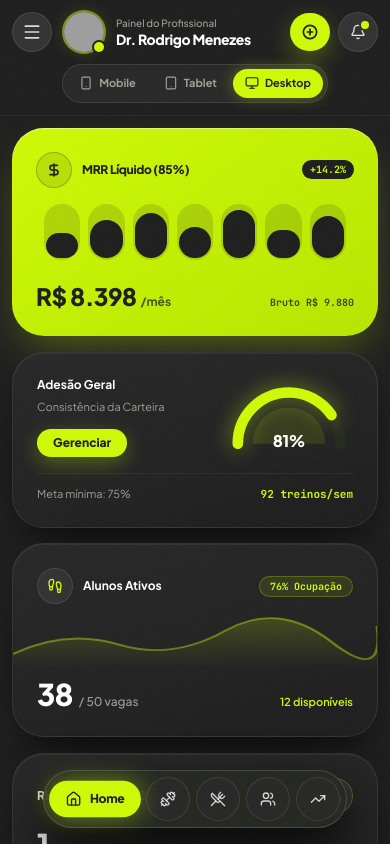
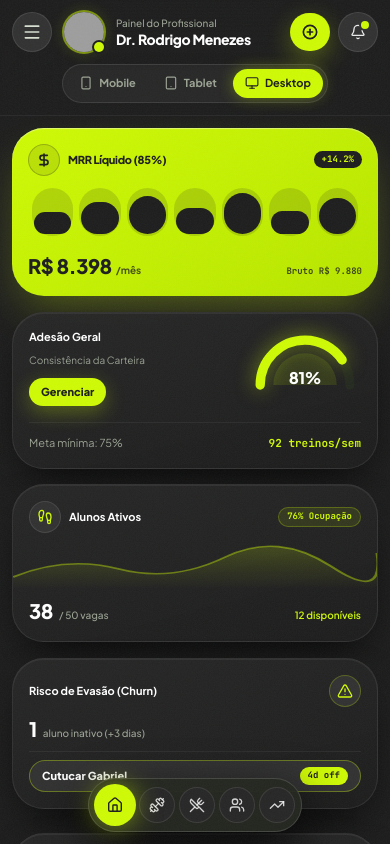
Before and after one commit to arthurlamonica/odomofitApp_user_homolog, a React (Vite) app: page / in a window 390 px wide. Shown: the top 844 px of the page. Built offline with nearby package versions, Linux system fonts and the light colour scheme; grey boxes are pictures that could not be loaded.

Commit message:
fix(ui): dynamic fluid font scaling and icon-only bottom mobile navigation bar

```diff
--- a/src/App.tsx
+++ b/src/App.tsx
@@ -71,6 +71,7 @@ export const App: React.FC = () => {
             mobileOpen={mobileSidebarOpen}
             onCloseMobile={() => setMobileSidebarOpen(false)}
             forceMobileLayout={viewportMode === 'mobile' || viewportMode === 'tablet'}
+            viewportMode={viewportMode}
           />
 
           {/* Main Content Area */}
--- a/src/components/MetricCards.tsx
+++ b/src/components/MetricCards.tsx
@@ -72,23 +72,23 @@ export const MetricCards: React.FC<MetricCardsProps> = ({
       {/* ROW 1: 4 Primary KPI Cards (Responsive: 1 col on mobile, 2 on tablet, 4 on desktop) */}
       <div className="grid grid-cols-1 sm:grid-cols-2 xl:grid-cols-4 gap-4 sm:gap-5">
         {/* 1. SOLID VOLT FEATURE CARD: MRR Líquido + Equalizer Bars (Matches "Sleep Hours 7.5 Hrs" Card in Reference Mockup) */}
-        <div className="bento-anim-item volt-feature-card p-6 relative overflow-hidden flex flex-col justify-between">
+        <div className="bento-anim-item volt-feature-card p-4 sm:p-6 relative overflow-hidden flex flex-col justify-between">
           <div className="flex items-center justify-between">
-            <div className="flex items-center gap-2.5">
-              <div className="w-9 h-9 rounded-full border border-[#1E1E1E]/25 flex items-center justify-center bg-[#1E1E1E]/10">
+            <div className="flex items-center gap-2 sm:gap-2.5">
+              <div className="w-8 h-8 sm:w-9 sm:h-9 rounded-full border border-[#1E1E1E]/25 flex items-center justify-center bg-[#1E1E1E]/10 shrink-0">
                 <DollarSign className="w-4 h-4 text-[#1E1E1E] stroke-[2.5]" />
               </div>
-              <span className="text-xs font-extrabold tracking-tight text-[#1E1E1E]">
+              <span className="text-[11px] sm:text-xs font-extrabold tracking-tight text-[#1E1E1E] leading-tight">
                 MRR Líquido (85%)
               </span>
             </div>
-            <span className="text-[10px] font-mono font-black px-2 py-0.5 rounded-full bg-[#1E1E1E] text-[#CFFA06]">
+            <span className="text-[9px] sm:text-[10px] font-mono font-black px-2 py-0.5 rounded-full bg-[#1E1E1E] text-[#CFFA06] shrink-0">
               +14.2%
             </span>
           </div>
 
           {/* Vertical Dark Equalizer Bars (Exact Visual Motif from Reference Mockup Bottom-Left Card) */}
-          <div className="my-4 flex items-end justify-between gap-2 h-14 px-2">
+          <div className="my-3 sm:my-4 flex items-end justify-between gap-1.5 sm:gap-2 h-12 sm:h-14 px-1 sm:px-2">
             {EQUALIZER_BARS.map((barH, idx) => (
               <div
                 key={idx}
@@ -102,37 +102,37 @@ export const MetricCards: React.FC<MetricCardsProps> = ({
             ))}
           </div>
 
-          <div className="flex items-baseline justify-between pt-1">
-            <div>
-              <span className="text-2xl sm:text-3xl font-black tracking-tight text-[#1E1E1E]">
+          <div className="flex flex-wrap items-baseline justify-between gap-1 pt-1">
+            <div className="flex items-baseline">
+              <span className="text-xl sm:text-2xl md:text-3xl font-black tracking-tight text-[#1E1E1E]">
                 R$ {professional.monthlyRevenueNet.toLocaleString('pt-BR', { minimumFractionDigits: 0 })}
               </span>
-              <span className="text-xs font-bold text-[#1E1E1E]/75 ml-1">/mês</span>
+              <span className="text-[10px] sm:text-xs font-bold text-[#1E1E1E]/75 ml-1">/mês</span>
             </div>
-            <span className="text-[10px] font-mono font-bold text-[#1E1E1E]/80">
+            <span className="text-[9px] sm:text-[10px] font-mono font-bold text-[#1E1E1E]/80">
               Bruto R$ {professional.monthlyRevenueGross.toLocaleString('pt-BR', { minimumFractionDigits: 0 })}
             </span>
           </div>
         </div>
 
         {/* 2. Overall Progress Semi-Circular Arc Gauge Card (Exact Match to "Overall progress 79%" in Reference Mockup) */}
-        <div className="bento-anim-item antigravity-card p-6 relative overflow-hidden flex flex-col justify-between">
+        <div className="bento-anim-item antigravity-card p-4 sm:p-6 relative overflow-hidden flex flex-col justify-between">
           <div className="flex items-start justify-between gap-2">
-            <div className="space-y-3">
+            <div className="space-y-2 sm:space-y-3">
               <div>
-                <span className="text-xs font-bold text-white block">Adesão Geral</span>
-                <span className="text-[11px] text-[#9BA394]">Consistência da Carteira</span>
+                <span className="text-[11px] sm:text-xs font-bold text-white block">Adesão Geral</span>
+                <span className="text-[10px] sm:text-[11px] text-[#9BA394]">Consistência da Carteira</span>
               </div>
               <button
                 onClick={() => inactiveStudents[0] && onNotifyInactive(inactiveStudents[0])}
-                className="btn-magnetic px-4 py-1.5 rounded-full bg-[#CFFA06] text-[#1E1E1E] text-xs font-extrabold shadow-[0_6px_20px_rgba(207,250,6,0.3)]"
+                className="btn-magnetic px-3 sm:px-4 py-1.5 rounded-full bg-[#CFFA06] text-[#1E1E1E] text-[11px] sm:text-xs font-extrabold shadow-[0_6px_20px_rgba(207,250,6,0.3)]"
               >
                 Gerenciar
               </button>
             </div>
 
             {/* Semi-Circular Arc Gauge SVG (79% / 81%) */}
-            <div className="relative w-32 h-20 flex items-end justify-center shrink-0">
+            <div className="relative w-28 sm:w-32 h-18 sm:h-20 flex items-end justify-center shrink-0">
               <svg viewBox="0 0 120 70" className="w-full h-full overflow-visible">
                 {/* Outer Track */}
                 <path
@@ -172,21 +172,21 @@ export const MetricCards: React.FC<MetricCardsProps> = ({
         </div>
 
         {/* 3. Alunos Ativos & Wave Telemetry Card (Matches Dark Wave "Steps 4.1K" Card in Reference Mockup) */}
-        <div className="bento-anim-item antigravity-card p-6 relative overflow-hidden flex flex-col justify-between">
+        <div className="bento-anim-item antigravity-card p-4 sm:p-6 relative overflow-hidden flex flex-col justify-between">
           <div className="flex items-center justify-between z-10">
-            <div className="flex items-center gap-2.5">
-              <div className="w-9 h-9 rounded-full bg-[#323232] border border-white/10 text-[#CFFA06] flex items-center justify-center">
+            <div className="flex items-center gap-2 sm:gap-2.5">
+              <div className="w-8 h-8 sm:w-9 sm:h-9 rounded-full bg-[#323232] border border-white/10 text-[#CFFA06] flex items-center justify-center shrink-0">
                 <Footprints className="w-4 h-4" />
               </div>
-              <span className="text-xs font-bold text-white">Alunos Ativos</span>
+              <span className="text-[11px] sm:text-xs font-bold text-white leading-tight">Alunos Ativos</span>
             </div>
-            <span className="text-[10px] font-mono font-bold text-[#CFFA06] bg-[#CFFA06]/10 border border-[#CFFA06]/25 px-2.5 py-0.5 rounded-full">
+            <span className="text-[9px] sm:text-[10px] font-mono font-bold text-[#CFFA06] bg-[#CFFA06]/10 border border-[#CFFA06]/25 px-2 py-0.5 rounded-full shrink-0">
               76% Ocupação
             </span>
           </div>
 
           {/* Subtle Background Wave Graph like "Steps 4.1K" in Mockup */}
-          <div className="my-2 -mx-6 relative h-14">
+          <div className="my-2 -mx-4 sm:-mx-6 relative h-12 sm:h-14">
             <svg viewBox="0 0 240 60" className="w-full h-full" preserveAspectRatio="none">
               <defs>
                 <linearGradient id="darkWaveFill" x1="0" y1="0" x2="0" y2="1">
@@ -207,43 +207,43 @@ export const MetricCards: React.FC<MetricCardsProps> = ({
             </svg>
           </div>
 
-          <div className="flex items-baseline justify-between z-10">
+          <div className="flex flex-wrap items-baseline justify-between gap-1 z-10">
             <div className="flex items-baseline gap-1.5">
-              <span className="text-3xl font-black text-white tracking-tight">
+              <span className="text-xl sm:text-2xl md:text-3xl font-black text-white tracking-tight">
                 {professional.activeStudents}
               </span>
-              <span className="text-xs text-[#9BA394] font-medium">/ 50 vagas</span>
+              <span className="text-[10px] sm:text-xs text-[#9BA394] font-medium">/ 50 vagas</span>
             </div>
-            <span className="text-[11px] text-[#CFFA06] font-semibold">12 disponíveis</span>
+            <span className="text-[10px] sm:text-[11px] text-[#CFFA06] font-semibold">12 disponíveis</span>
           </div>
         </div>
 
         {/* 4. Risco de Evasão (Alerta de Inatividade & Retenção) */}
-        <div className="bento-anim-item antigravity-card p-6 relative overflow-hidden flex flex-col justify-between">
+        <div className="bento-anim-item antigravity-card p-4 sm:p-6 relative overflow-hidden flex flex-col justify-between">
           <div className="flex items-center justify-between">
-            <span className="text-xs font-bold text-white">Risco de Evasão (Churn)</span>
-            <div className="w-9 h-9 rounded-full bg-[#323232] border border-[#CFFA06]/25 text-[#CFFA06] flex items-center justify-center">
+            <span className="text-[11px] sm:text-xs font-bold text-white">Risco de Evasão (Churn)</span>
+            <div className="w-8 h-8 sm:w-9 sm:h-9 rounded-full bg-[#323232] border border-[#CFFA06]/25 text-[#CFFA06] flex items-center justify-center shrink-0">
               <AlertTriangle className="w-4 h-4" />
             </div>
           </div>
 
-          <div className="my-3 flex items-baseline gap-2">
-            <span className="text-3xl font-black text-white tracking-tight">
+          <div className="my-2 sm:my-3 flex flex-wrap items-baseline gap-1.5 sm:gap-2">
+            <span className="text-xl sm:text-2xl md:text-3xl font-black text-white tracking-tight">
               {inactiveStudents.length}
             </span>
-            <span className="text-xs text-[#9BA394] font-medium">
+            <span className="text-[10px] sm:text-xs text-[#9BA394] font-medium">
               {inactiveStudents.length === 1 ? 'aluno inativo (+3 dias)' : 'alunos inativos (+3 dias)'}
             </span>
           </div>
 
-          <div className="pt-3 border-t border-white/[0.06]">
+          <div className="pt-2 sm:pt-3 border-t border-white/[0.06]">
             {inactiveStudents.length > 0 ? (
               <button
                 onClick={() => onNotifyInactive(inactiveStudents[0])}
-                className="btn-magnetic w-full flex items-center justify-between py-2 px-4 rounded-full bg-[#323232] hover:bg-[#CFFA06] text-white hover:text-[#1E1E1E] border border-[#CFFA06]/35 text-xs font-extrabold transition-all group"
+                className="btn-magnetic w-full flex items-center justify-between py-1.5 sm:py-2 px-3 sm:px-4 rounded-full bg-[#323232] hover:bg-[#CFFA06] text-white hover:text-[#1E1E1E] border border-[#CFFA06]/35 text-[11px] sm:text-xs font-extrabold transition-all group"
               >
-                <span>Cutucar {inactiveStudents[0].name.split(' ')[0]}</span>
-                <span className="text-[10px] font-mono bg-[#CFFA06] group-hover:bg-[#1E1E1E] text-[#1E1E1E] group-hover:text-[#CFFA06] px-2 py-0.5 rounded-full font-black">
+                <span className="truncate">Cutucar {inactiveStudents[0].name.split(' ')[0]}</span>
+                <span className="text-[9px] sm:text-[10px] font-mono bg-[#CFFA06] group-hover:bg-[#1E1E1E] text-[#1E1E1E] group-hover:text-[#CFFA06] px-2 py-0.5 rounded-full font-black shrink-0 ml-1">
                   {inactiveStudents[0].daysInactive}d off
                 </span>
               </button>
@@ -276,8 +276,8 @@ export const MetricCards: React.FC<MetricCardsProps> = ({
 
           <div className="grid grid-cols-1 sm:grid-cols-12 gap-4 items-center">
             {/* Concentric SVG Rings + Bottom Sparkline */}
-            <div className="sm:col-span-6 flex flex-col items-center justify-center space-y-4">
-              <div className="relative w-44 h-44 flex items-center justify-center">
+            <div className="sm:col-span-6 flex flex-col items-center justify-center space-y-3 sm:space-y-4">
+              <div className="relative w-36 h-36 sm:w-44 sm:h-44 flex items-center justify-center">
                 <svg viewBox="0 0 200 200" className="w-full h-full -rotate-90 overflow-visible">
                   {MUSCLE_RINGS_DATA.map((ring, idx) => {
                     const radius = 84 - idx * 17;
@@ -312,14 +312,14 @@ export const MetricCards: React.FC<MetricCardsProps> = ({
                   })}
                 </svg>
                 <div className="absolute inset-0 flex flex-col items-center justify-center text-center">
-                  <span className="text-[10px] font-mono uppercase text-[#9BA394]">Score</span>
-                  <span className="text-lg font-black text-[#CFFA06]">94.2</span>
+                  <span className="text-[9px] sm:text-[10px] font-mono uppercase text-[#9BA394]">Score</span>
+                  <span className="text-base sm:text-lg font-black text-[#CFFA06]">94.2</span>
                 </div>
               </div>
 
               {/* Green Area Sparkline Graph (Matches Bottom-Left of Screen 1 in Mockup) */}
-              <div className="w-full bg-[#242424] rounded-2xl p-3 border border-white/[0.05]">
-                <svg viewBox="0 0 200 55" className="w-full h-12 overflow-visible">
+              <div className="w-full bg-[#242424] rounded-2xl p-2.5 sm:p-3 border border-white/[0.05]">
+                <svg viewBox="0 0 200 55" className="w-full h-10 sm:h-12 overflow-visible">
                   <defs>
                     <linearGradient id="sparklineLime" x1="0" y1="0" x2="0" y2="1">
                       <stop offset="0%" stopColor="#CFFA06" stopOpacity="0.45" />
--- a/src/components/Sidebar.tsx
+++ b/src/components/Sidebar.tsx
@@ -21,6 +21,7 @@ interface SidebarProps {
   mobileOpen: boolean;
   onCloseMobile: () => void;
   forceMobileLayout?: boolean;
+  viewportMode?: 'desktop' | 'tablet' | 'mobile';
 }
 
 const TELEMETRY_MESSAGES = [
@@ -38,7 +39,8 @@ export const Sidebar: React.FC<SidebarProps> = ({
   criticalStudentsCount,
   mobileOpen,
   onCloseMobile,
-  forceMobileLayout = false
+  forceMobileLayout = false,
+  viewportMode = 'desktop'
 }) => {
   // Telemetry Typewriter state (SKILL: GEMINI-Construtor-de-Sites)
   const [msgIndex, setMsgIndex] = useState(0);
@@ -236,9 +238,9 @@ export const Sidebar: React.FC<SidebarProps> = ({
       {/* 3. Mobile Floating Pill Dock (Visible on Mobile screens or when forceMobileLayout is active) */}
       <nav
         aria-label="Navegação rápida inferior"
-        className={`${forceMobileLayout ? 'flex' : 'lg:hidden flex'} fixed bottom-4 inset-x-0 z-40 justify-center px-4 pointer-events-none`}
+        className={`${forceMobileLayout ? 'flex' : 'lg:hidden flex'} fixed bottom-3 sm:bottom-4 inset-x-0 z-40 justify-center px-2 sm:px-4 pointer-events-none`}
       >
-        <div className="pointer-events-auto flex items-center gap-1.5 p-1.5 rounded-full bg-[#242820]/90 backdrop-blur-2xl border border-white/15 shadow-[0_20px_50px_rgba(0,0,0,0.9)]">
+        <div className="pointer-events-auto flex items-center justify-between sm:justify-center gap-1 sm:gap-2 p-1.5 rounded-full bg-[#242820]/95 backdrop-blur-2xl border border-white/15 shadow-[0_20px_50px_rgba(0,0,0,0.9)] max-w-[94vw] sm:max-w-none">
           {navItems.map((item) => {
             const Icon = item.icon;
             const isActive = activeTab === item.id;
@@ -247,19 +249,15 @@ export const Sidebar: React.FC<SidebarProps> = ({
               <button
                 key={item.id}
                 onClick={() => onTabChange(item.id)}
-                className={`transition-all duration-300 flex items-center justify-center ${
+                className={`transition-all duration-300 flex items-center justify-center rounded-full ${
                   isActive
-                    ? 'bg-[#CFFA06] text-[#1E1E1E] rounded-full px-4 py-2.5 gap-2 font-extrabold text-xs shadow-[0_0_24px_rgba(207,250,6,0.45)] scale-[1.02]'
-                    : 'w-11 h-11 rounded-full bg-[#282828]/90 text-white/80 hover:text-white border border-white/10'
+                    ? 'bg-[#CFFA06] text-[#1E1E1E] w-10 h-10 sm:w-11 sm:h-11 shadow-[0_0_24px_rgba(207,250,6,0.5)] scale-105'
+                    : 'w-9 h-9 sm:w-11 sm:h-11 bg-[#282828]/90 text-white/80 hover:text-white border border-white/10 hover:border-[#CFFA06]/40'
                 }`}
                 aria-label={item.label}
+                title={item.label}
               >
-                <Icon className="w-4 h-4 shrink-0" />
-                {isActive && (
-                  <span className="tracking-tight whitespace-nowrap">
-                    {item.shortLabel}
-                  </span>
-                )}
+                <Icon className="w-4 h-4 sm:w-4.5 sm:h-4.5 shrink-0" />
               </button>
             );
           })}
```
Also changed, not shown: src/components/WorkoutBuilder.tsx (+18 -17 lines), 2 other files (tests, documents, lock files or other folders).
